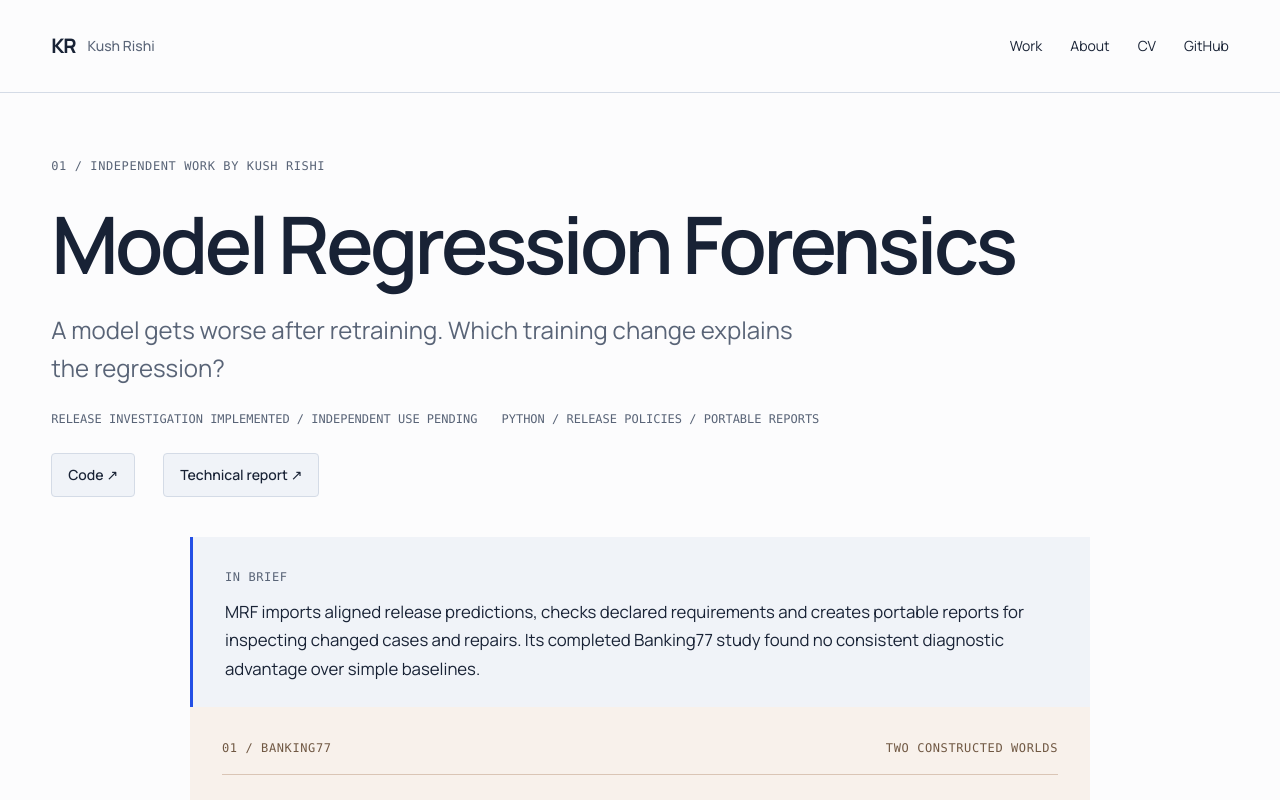
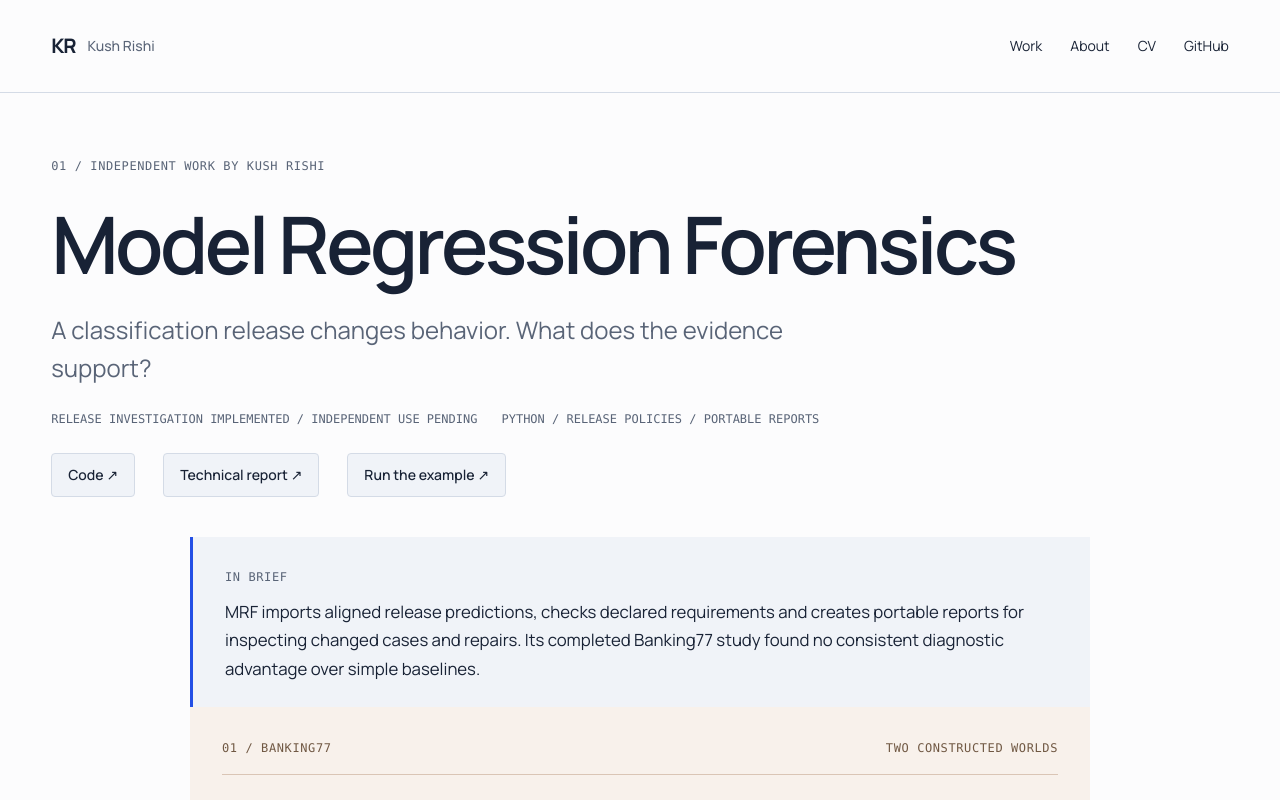
Before and after one commit to Kushrishi/kushrishi.com, a Next.js app: page /research/model-regression-forensics in a window 1280 px wide. Shown: the top 800 px of the page. Built offline with nearby package versions, Linux system fonts and the light colour scheme.

Commit message:
Present current software workflows alongside research evidence

```diff
--- a/app/research/model-regression-forensics/page.tsx
+++ b/app/research/model-regression-forensics/page.tsx
@@ -25,7 +25,7 @@ export default function Page() {
     <LaunchPage
       number="01"
       title="Model Regression Forensics"
-      question="A model gets worse after retraining. Which training change explains the regression?"
+      question="A classification release changes behavior. What does the evidence support?"
       status="Release investigation implemented / independent use pending"
       stack="Python / release policies / portable reports"
       links={[
@@ -36,6 +36,10 @@ export default function Page() {
         {
           label: "Technical report",
           href: "https://github.com/Kushrishi/model-regression-forensics/blob/main/research/M4_TECHNICAL_REPORT.md",
+        },
+        {
+          label: "Run the example",
+          href: "https://github.com/Kushrishi/model-regression-forensics/blob/main/docs/deployment-comparison.md",
         },
       ]}
       visual={<RegressionVisual />}
```
